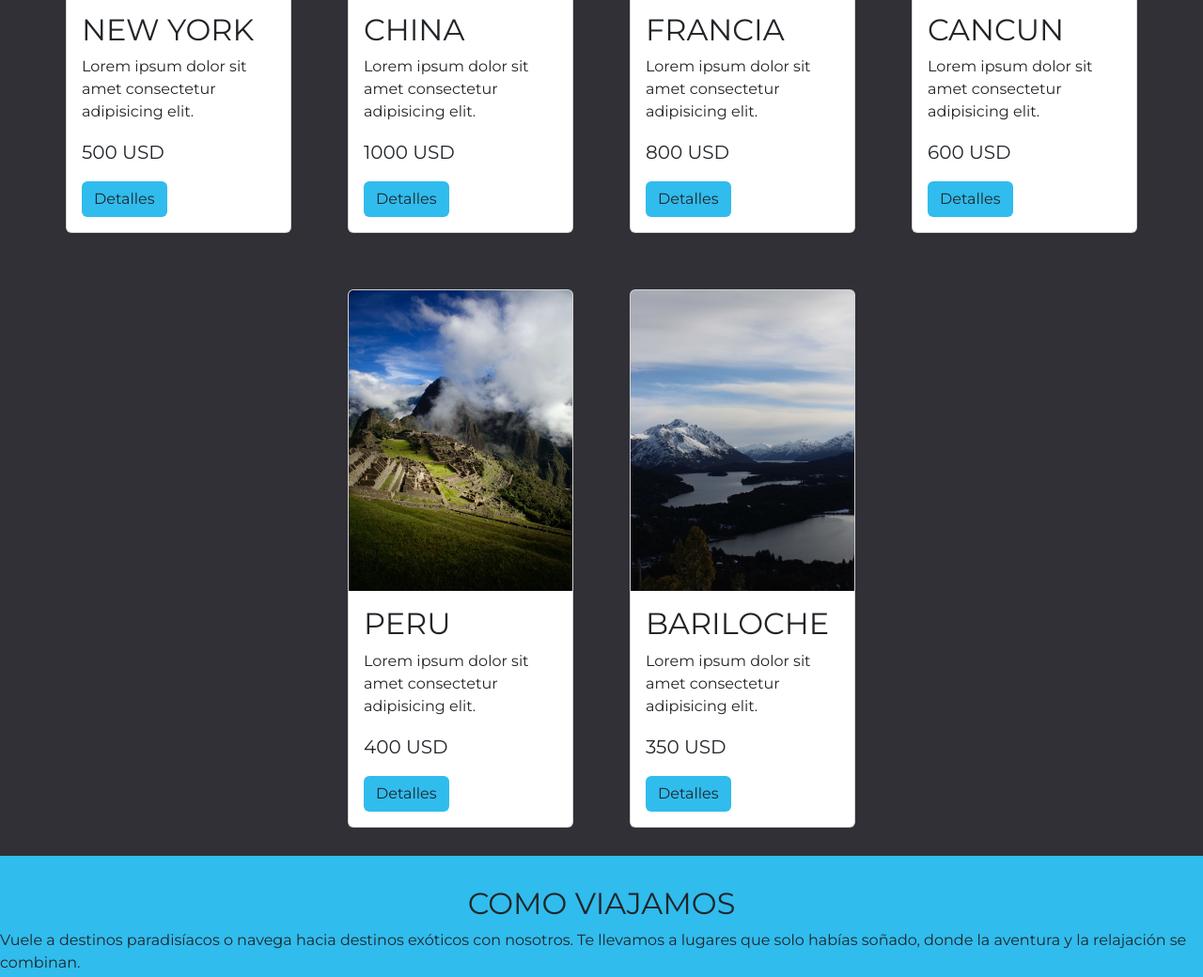
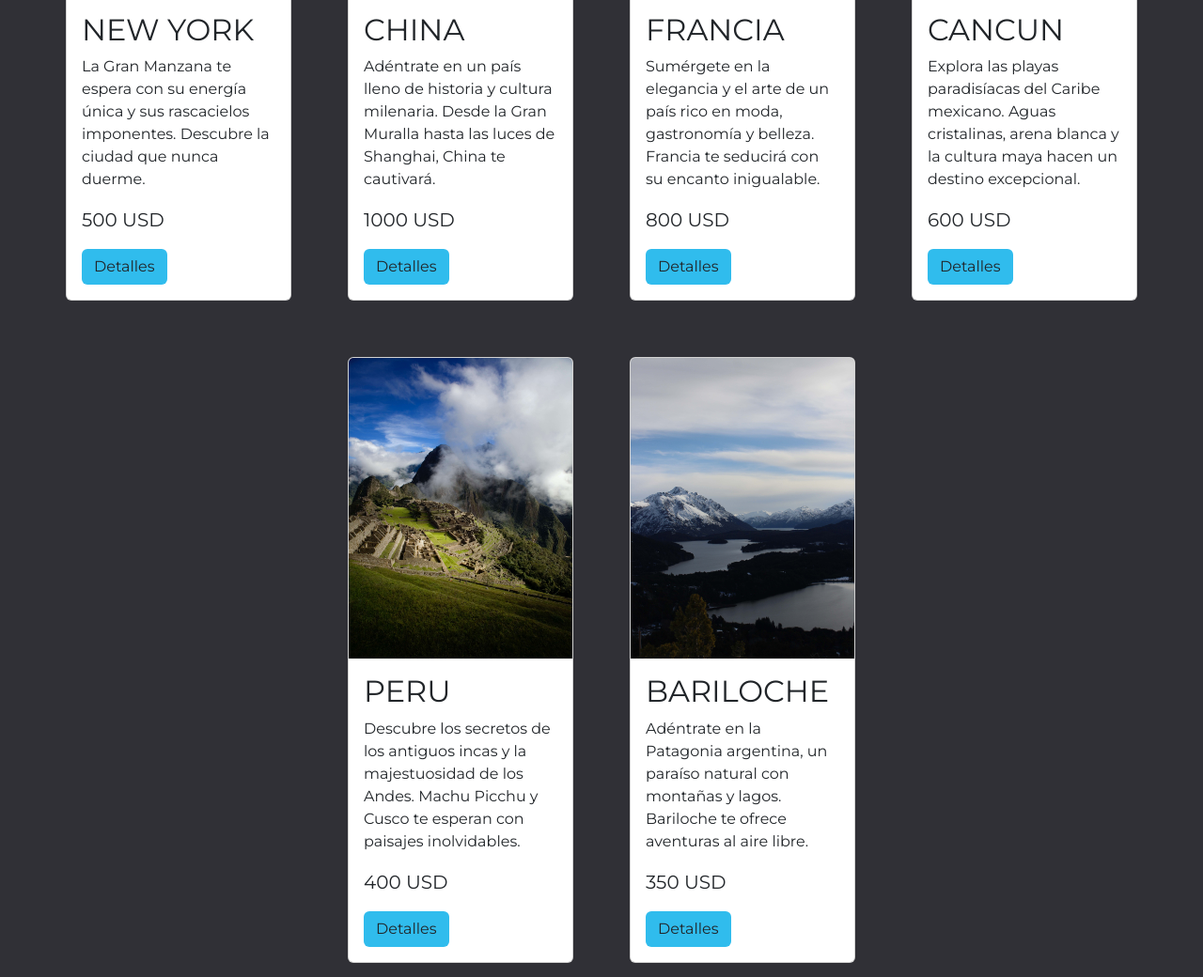
Before and after one commit to Valentin-Fernandez/PangeaViajes, a website: page index.html in a window 1280 px wide. Shown: the part 1635-2675 px from the top of the page at 94% size. Drawn offline with nearby package versions, Linux system fonts and the light colour scheme.

Commit message:
Actualizacion de Textos

```diff
--- a/index.html
+++ b/index.html
@@ -97,7 +97,7 @@
         <img src="img/tendencia (1).jpg" class="card-img-top img-tendencia" alt="estatua libertad">
         <div class="card-body">
           <h2 class="card-title">NEW YORK</h2>
-          <p class="card-text">Lorem ipsum dolor sit amet consectetur adipisicing elit.</p>
+          <p class="card-text">La Gran Manzana te espera con su energía única y sus rascacielos imponentes. Descubre la ciudad que nunca duerme.</p>
           <p class="card-text precio">500 USD</p>
           <a href="pages/newyork.html" class="btn boton">Detalles</a>
         </div>
@@ -107,7 +107,7 @@
         <img src="img/tendencia (2).jpg" class="card-img-top img-tendencia" alt="muralla china">
         <div class="card-body">
           <h2 class="card-title">CHINA</h2>
-          <p class="card-text">Lorem ipsum dolor sit amet consectetur adipisicing elit.</p>
+          <p class="card-text">Adéntrate en un país lleno de historia y cultura milenaria. Desde la Gran Muralla hasta las luces de Shanghai, China te cautivará.</p>
           <p class="card-text precio">1000 USD</p>
           <a href="pages/china.html" class="btn boton">Detalles</a>
         </div>
@@ -117,7 +117,7 @@
         <img src="img/tendencia (3).jpg" class="card-img-top img-tendencia" alt="torre eiffel">
         <div class="card-body">
           <h2 class="card-title">FRANCIA</h2>
-          <p class="card-text">Lorem ipsum dolor sit amet consectetur adipisicing elit.</p>
+          <p class="card-text">Sumérgete en la elegancia y el arte de un país rico en moda, gastronomía y belleza. Francia te seducirá con su encanto inigualable.</p>
           <p class="card-text precio">800 USD</p>
           <a href="pages/francia.html" class="btn boton">Detalles</a>
         </div>
@@ -127,7 +127,7 @@
         <img src="img/tendencia (4).jpg" class="card-img-top img-tendencia" alt="playacancun">
         <div class="card-body">
           <h2 class="card-title">CANCUN</h2>
-          <p class="card-text">Lorem ipsum dolor sit amet consectetur adipisicing elit.</p>
+          <p class="card-text">Explora las playas paradisíacas del Caribe mexicano. Aguas cristalinas, arena blanca y la cultura maya hacen un destino excepcional.</p>
           <p class="card-text precio">600 USD</p>
           <a href="pages/cancun.html" class="btn boton">Detalles</a>
         </div>
@@ -137,7 +137,7 @@
         <img src="img/tendencia (5).jpg" class="card-img-top img-tendencia" alt="machu pichu">
         <div class="card-body">
           <h2 class="card-title">PERU</h2>
-          <p class="card-text">Lorem ipsum dolor sit amet consectetur adipisicing elit.</p>
+          <p class="card-text">Descubre los secretos de los antiguos incas y la majestuosidad de los Andes. Machu Picchu y Cusco te esperan con paisajes inolvidables.</p>
           <p class="card-text precio">400 USD</p>
           <a href="pages/peru.html" class="btn boton">Detalles</a>
         </div>
@@ -147,7 +147,7 @@
         <img src="img/tendencia (6).jpg" class="card-img-top img-tendencia" alt="lago">
         <div class="card-body">
           <h2 class="card-title">BARILOCHE</h2>
-          <p class="card-text">Lorem ipsum dolor sit amet consectetur adipisicing elit.</p>
+          <p class="card-text">Adéntrate en la Patagonia argentina, un paraíso natural con montañas y lagos. Bariloche te ofrece aventuras al aire libre.</p>
           <p class="card-text precio">350 USD</p>
           <a href="pages/bariloche.html" class="btn boton">Detalles</a>
         </div>
```
